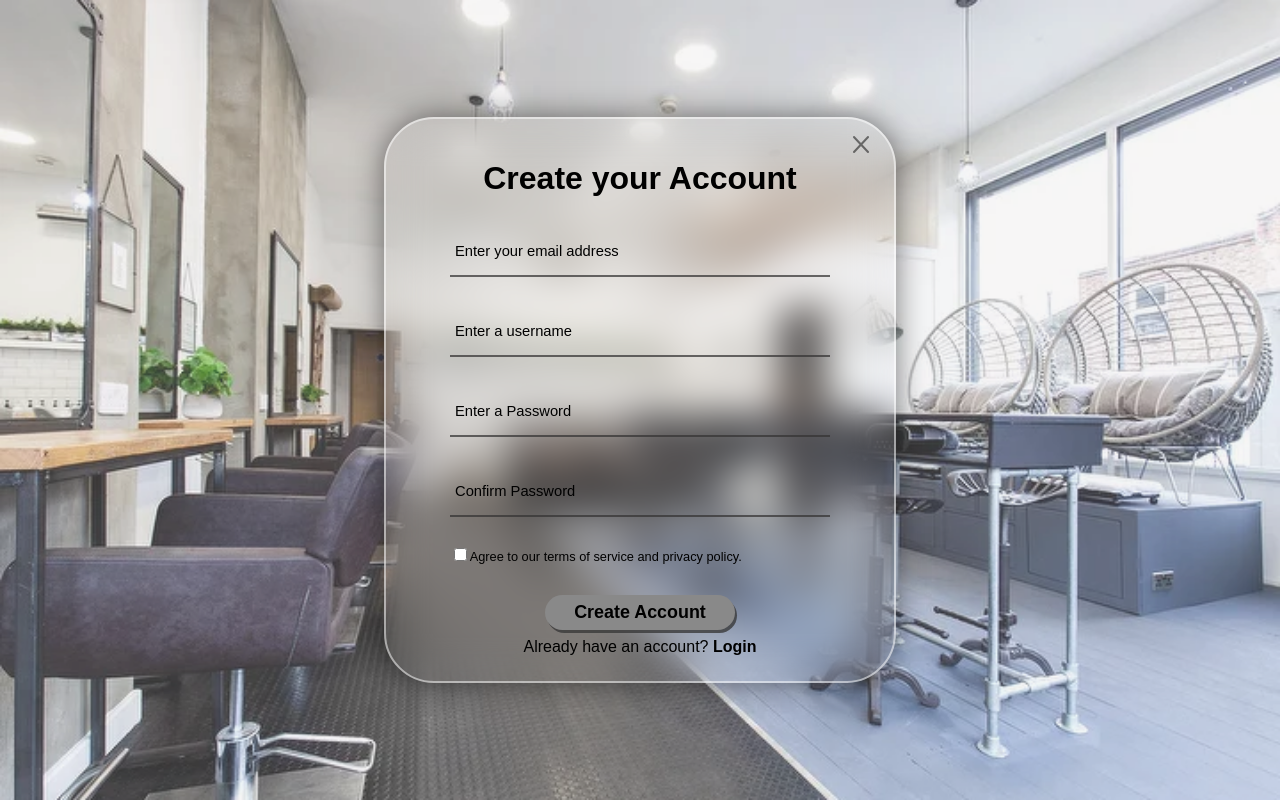
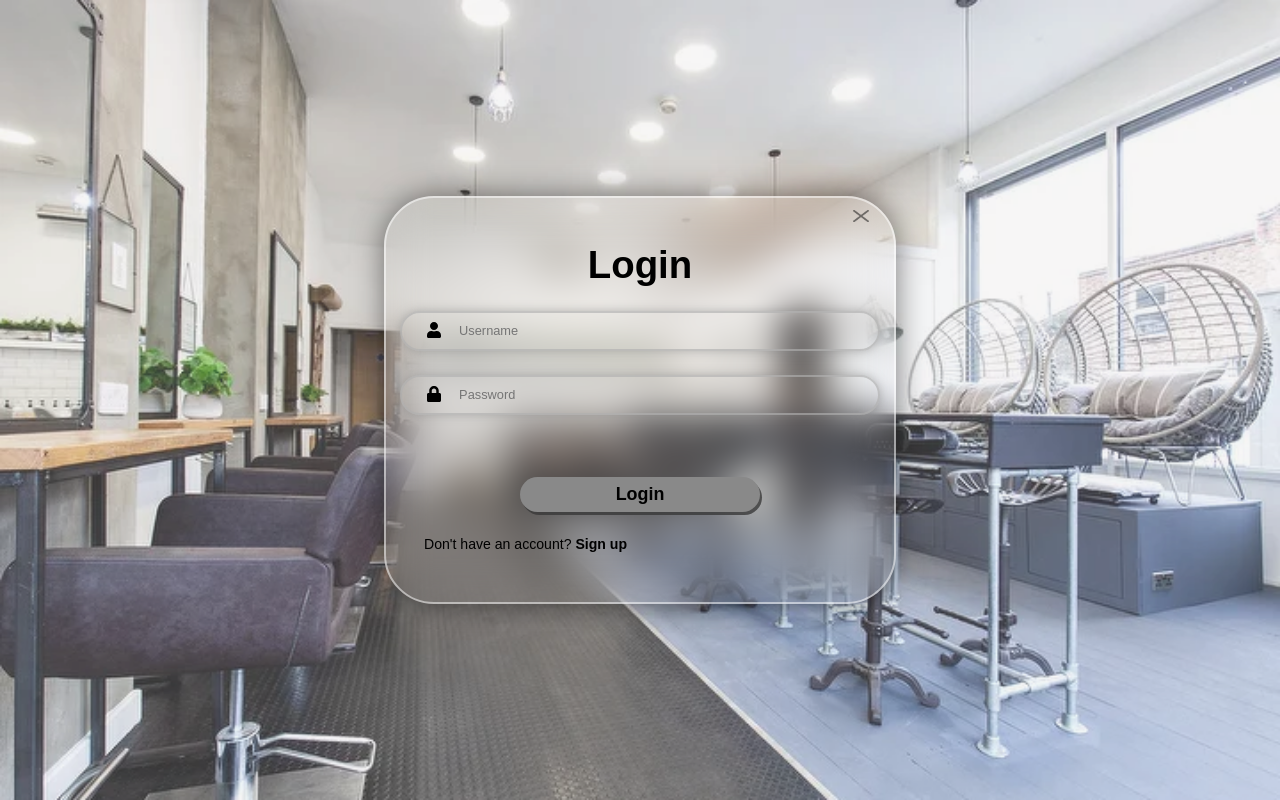
Before and after one commit to PiyaJ7/Salon-Website, a React (Create React App) app: page / in a window 1280 px wide. Built offline with nearby package versions, Linux system fonts and the light colour scheme.

Commit message:
Update login page

```diff
--- a/package.json
+++ b/package.json
@@ -8,6 +8,8 @@
     "@testing-library/user-event": "^13.5.0",
     "react": "^18.2.0",
     "react-dom": "^18.2.0",
+    "react-icons": "^4.12.0",
+    "react-router-dom": "^6.21.1",
     "react-scripts": "5.0.1",
     "web-vitals": "^2.1.4"
   },
--- a/src/App.js
+++ b/src/App.js
@@ -1,11 +1,12 @@
 import './App.css';
 import CreateAccount from './Pages/CreateAccount';
 import LoginPage from './Pages/LoginPage';
+import {BrowserRouter as Router, Switch, Route} from "react-router-dom";
 
 function App() {
   return (
     <div className="App">
-      <CreateAccount/>
+      <LoginPage/>
     </div>
   );
 }
--- a/src/Pages/CreateAccount.js
+++ b/src/Pages/CreateAccount.js
@@ -4,7 +4,7 @@ import close from './images/close.png';
 
 export default function CreateAccount() {
   return (
-        <div className="createAccount-bg">
+        <div className="createAccount-page">
             <div className="createAccount-container">
                 <form action="">
                   <button className='close-button'><img className='close-icon' src={close}/></button>
--- a/src/Pages/LoginPage.js
+++ b/src/Pages/LoginPage.js
@@ -1,30 +1,28 @@
 import React from 'react'
 import './loginPage.css';
-import login from './images/login icon.png';
-import password from './images/password icon.png';
+import close from './images/close.png';
+import { FaUser, FaLock } from "react-icons/fa";
 
 export default function LoginPage() {
   return (
     <div className="login-page">
-        <div className="login-bg">
-            <div className="login-page-container">
-                <div className="login-image-div">
-                    <img className='login-icon' src={login}/>
+        <div className="loginpage-container">
+            <form action=''>
+                <button className='close-button'><img className='close-icon' src={close}/></button>
+                <h1>Login</h1>
+                <div className="input-element">
+                    <FaUser className='icon' />
+                    <input type="text" placeholder='Username' required/>
                 </div>
-                <div className="login-details">
-                    <p className='login-p1'>Log in</p>
-                    <div className="username">
-                        <img className='username-icon' src={login}/>
-                        <input className='username-input' type="text" placeholder='User name' />
-                    </div>
-                    <div className="password">
-                        <img className='password-icon' src={password}/>
-                        <input className='password-input' type="text" placeholder='Password' />
-                    </div>
-                    <button className='login-button'>Login</button>
-                    <p className='login-p2'>Don't have an account? <strong>Sign up</strong> </p>
+                <div className="input-element">
+                    <FaLock className='icon'/>
+                    <input type="password" placeholder='Password' required/>
                 </div>
-            </div>
+                <button type='submit' className='login-button'>Login</button>
+                <div className="register-link">
+                    <p>Don't have an account? <strong>Sign up</strong></p>
+                </div>
+            </form>
         </div>
     </div>
   )
--- a/src/Pages/createAccount.css
+++ b/src/Pages/createAccount.css
@@ -6,7 +6,7 @@ body {
 
 }
 
-.createAccount-bg {
+.createAccount-page {
     background-color: rgba(220, 216, 216, 0.247);
     height: 100vh;
     width: 100%;
@@ -103,6 +103,16 @@ h1 {
 }
 
 .create-account-button:hover {
+    background-color: rgb(160, 160, 160);
+    box-shadow: 2px 3px #636363c9;
+}
+
+.create-account-button:active {
+    background-color: rgb(122, 122, 122);
+    box-shadow: 2px 3px #404040c9;
+}
+
+.create-account-button:hover {
     background-color: rgb(197, 197, 197);
     box-shadow: 2px 3px #a9a9a9;
 }
--- a/src/Pages/loginPage.css
+++ b/src/Pages/loginPage.css
@@ -1,116 +1,114 @@
-/* body {
-    height: 100vh;
-    background-color: rgb(255, 151, 219);
-} */
-
-.login-page {
+body {
     background-image: url('images/loginbg.webp');
     background-repeat: no-repeat;
     background-size: cover;
-}
-
-.login-bg {
-    background-color: rgba(73, 67, 67, 0.585);
     height: 100vh;
-    width: 100%;
-    padding: 7% 28%;
 
 }
 
-.login-page-container {
-    background-color: rgba(242, 242, 242, 0.742);
+.login-page {
+    background-color: rgba(220, 216, 216, 0.247);
+    height: 100vh;
+    width: 100%;
+    display: flex;
+    justify-content: center;
+    align-items: center;
+
+}
+
+.loginpage-container {
+    position: relative;
+    background: transparent;
+    backdrop-filter: blur(20px);
+    box-shadow: 0 0 30px rgba(0, 0, 0, 0.5);
+    border: 2px solid rgba(255, 255, 255, 0.5);
+    width: 40%;
+    height: auto;
+    padding: 2%;
+    border-radius: 50px;
+    display: flex;
+    justify-content: center;
+    align-items: center;
+}
+
+.loginpage-container h1 {
+    font-size: 3vw;
+}
+
+.close-button {
+    position: absolute;
+    width: 3%;
+    height: 3%;
+    right: 5%;
+    top: 3%;
+    background: none;
+    border: none;
+}
+
+.close-icon {
     width: 100%;
     height: 100%;
-    border-radius: 50px;
-    position: relative;
+    opacity: 0.5;
+    cursor: pointer;
 }
 
-.login-image-div {
-    position: absolute;
-    background-color: rgba(242, 242, 242, 0.947);
-    left: 42.5%;
-    top: -12.5%;
-    width: 20%;
-    height: 25%;
-    border-radius: 50%;
+.input-element {
+    position: relative;
+    background: transparent;
+    box-shadow: 0 0 10px rgba(131, 131, 131, 0.5);
+    border: 2px solid rgba(176, 176, 176, 0.645);
+    margin: 5% 0%;
+    width: 60vh;
+    height: 40px;
+    border-radius: 20px;
 }
 
-.login-icon {
-    width: 100%;
-    height: 90%;
+.icon {
+    position: absolute;
+    left: 5%;
+    top: 25%;
 }
 
-.login-details {
-    position: absolute;
-    width: 70%;
-    height: 70%;
-    top: 20%;
-    left: 15%;
-}
-
-.login-p1 {
-    font-size: 2.5vw;
-    font-weight: bold;
-}
-
-.username,
-.password {
-    display: flex;
-    width: 100%;
-    height: 12%;
-    background-color: white;
-    border-radius: 50px;
-    padding: 0% 1%;
-    margin-top: 5%;
-}
-
-.username-icon {
-    width: 5%;
-    height: 70%;
-    padding-top: 2%;
-}
-
-.password-icon {
-    width: 5%;
-    height: 70%;
-    padding-top: 1.8%;
-    padding-left: 1%;
-}
-
-.username-input,
-.password-input {
+.input-element input {
     width: 90%;
+    margin-left: 12%;
     height: 100%;
+    border: none;
+    outline: none;
     font-size: 1vw;
-    border: none;
-    padding-left: 1%;
-    outline: none;
+    background: none;
 }
 
 .login-button {
     width: 50%;
-    height: 10%;
-    margin-top: 10%;
+    height: 35px;
+    margin-top: 8%;
     margin-left: 25%;
-    font-size: 1.5vw;
+    font-size: 1.4vw;
     font-weight: bold;
     border-radius: 50px;
-    background-color: rgb(177, 175, 175);
-    box-shadow: 2px 3px #888888;
+    background-color: rgb(137, 137, 137);
+    box-shadow: 2px 3px #393838c9;
+    color: black;
     border: none;
     cursor: pointer;
 }
 
 .login-button:hover {
-    background-color: rgb(197, 197, 197);
-    box-shadow: 2px 3px #a9a9a9;
+    background-color: rgb(160, 160, 160);
+    box-shadow: 2px 3px #636363c9;
 }
 
 .login-button:active {
-    background-color: rgb(154, 154, 154);
-    box-shadow: 2px 3px #858585;
+    background-color: rgb(122, 122, 122);
+    box-shadow: 2px 3px #404040c9;
 }
 
-.login-p2 {
-    margin-top: 2%;
+.register-link {
+    margin: 5%;
+    width: 100%;
 }
+
+.register-link p {
+    font-size: 1.1vw;
+}
```
Also changed, not shown: 1 other file (tests, documents, lock files or other folders).
